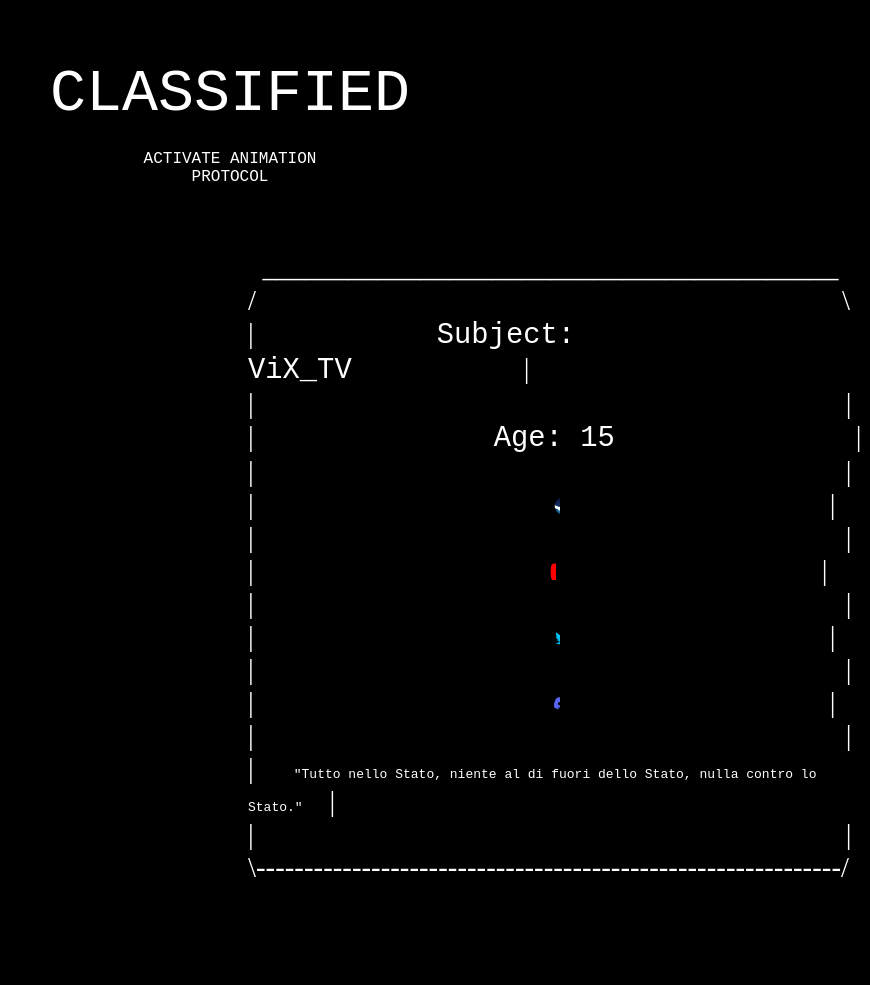
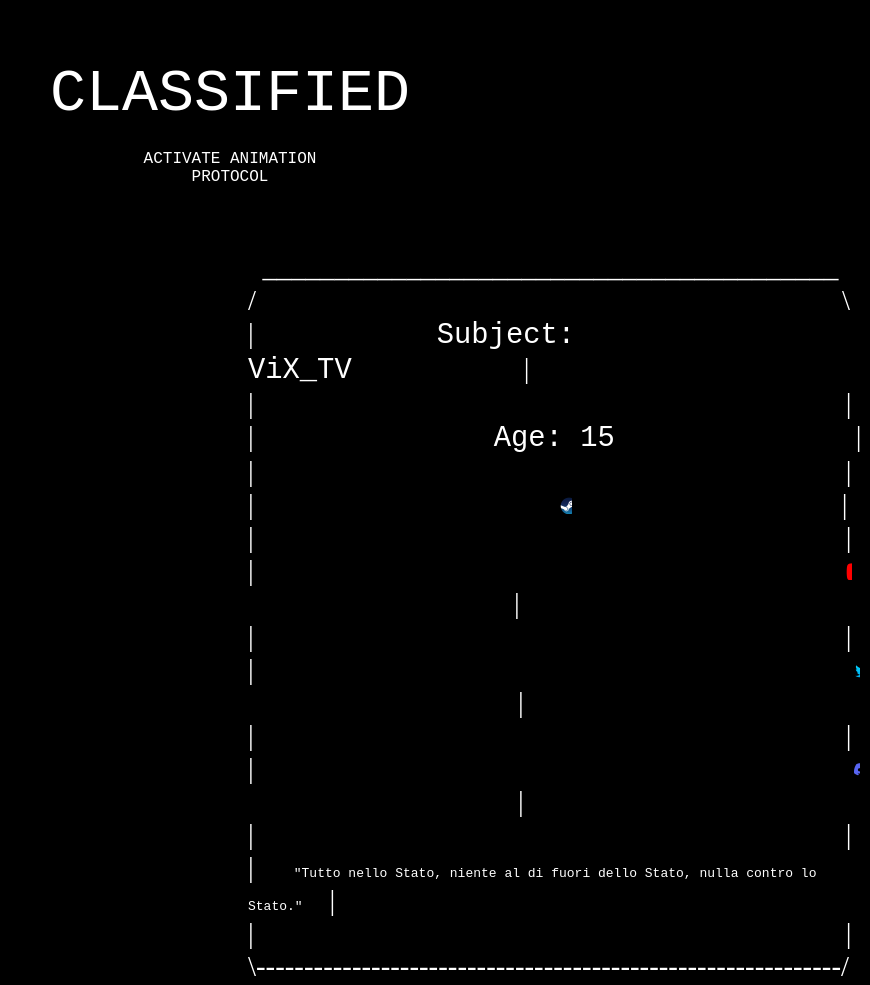
Before and after one commit to ViXTTV/v-i-x.dev, a plain HTML site: page index.html in a window 1280 px wide. Shown: the whole page, without its empty margins (410-1280 px from the left). Before the commit the page ends 892 px from the top, so only its background shows below. Drawn offline with Linux system fonts and the light colour scheme.

Commit message:
Update index.html

```diff
--- a/index.html
+++ b/index.html
@@ -53,19 +53,19 @@
 	<br>
 	<t>|</t><t style="padding-left: 592px">|</t>
 	<br>
-	<t>|</t><button onclick="parent.location='http://vixtvsteamaccount.ddns.net'" style="width: 18px; height: 18px; padding-left: 300px; background-color: transparent; cursor: pointer; overflow: hidden; background-repeat:no-repeat; border: none;"><img src="steam_logo.png"></button><t style="padding-left: 270px">|</t>
+	<t>|</t><t style="padding-left: 300px;"></t><button onclick="parent.location='http://vixtvsteamaccount.ddns.net'" style="width: 18px; height: 18px; background-color: transparent; cursor: pointer; overflow: hidden; background-repeat:no-repeat; border: none;"><img src="steam_logo.png"></button><t style="padding-left: 270px">|</t>
 	<br>
 	<t>|</t><t style="padding-left: 592px;">|</t>
 	<br>
-	<t>|</t><button onclick="parent.location='http://vixtvyoutubeaccount.ddns.net'" style="width: 26px; height: 18px; padding-left: 296px; background-color: transparent; cursor: pointer; overflow: hidden; background-repeat:no-repeat; border: none;"><img src="youtube_logo.png"></button><t style="padding-left: 266px">|</t>
+	<t>|</t><t style="padding-left: 296px;"></t><button onclick="parent.location='http://vixtvyoutubeaccount.ddns.net'" style="width: 26px; height: 18px; padding-left: 296px; background-color: transparent; cursor: pointer; overflow: hidden; background-repeat:no-repeat; border: none;"><img src="youtube_logo.png"></button><t style="padding-left: 266px">|</t>
 	<br>
 	<t>|</t><t style="padding-left: 592px">|</t>
 	<br>
-	<t>|</t><button onclick="parent.location='https://twitter.com/ViXTV_YT'" style="width: 18px; height: 18px; padding-left: 300px; background-color: transparent; cursor: pointer; overflow: hidden; background-repeat:no-repeat; border: none;"><img src="twitter_logo.png"></button><t style="padding-left: 270px">|</t>
+	<t>|</t><t style="padding-left: 300px;"></t><button onclick="parent.location='https://twitter.com/ViXTV_YT'" style="width: 18px; height: 18px; padding-left: 300px; background-color: transparent; cursor: pointer; overflow: hidden; background-repeat:no-repeat; border: none;"><img src="twitter_logo.png"></button><t style="padding-left: 270px">|</t>
 	<br>
 	<t>|</t><t style="padding-left: 592px">|</t>
 	<br>
-	<t>|</t><button onclick="parent.location='https://discord.gg/JQ89s7TAzA'" style="width: 16px; height: 18px; padding-left: 300px; background-color: transparent; cursor: pointer; overflow: hidden; background-repeat:no-repeat; border: none;"><img src="discord_logo.png"></button><t style="padding-left: 270px">|</t>
+	<t>|</t><t style="padding-left: 300px;"></t><button onclick="parent.location='https://discord.gg/JQ89s7TAzA'" style="width: 16px; height: 18px; padding-left: 300px; background-color: transparent; cursor: pointer; overflow: hidden; background-repeat:no-repeat; border: none;"><img src="discord_logo.png"></button><t style="padding-left: 270px">|</t>
 	<br>
 	<t>|</t><t style="padding-left: 592px">|</t>
 	<br>
```
